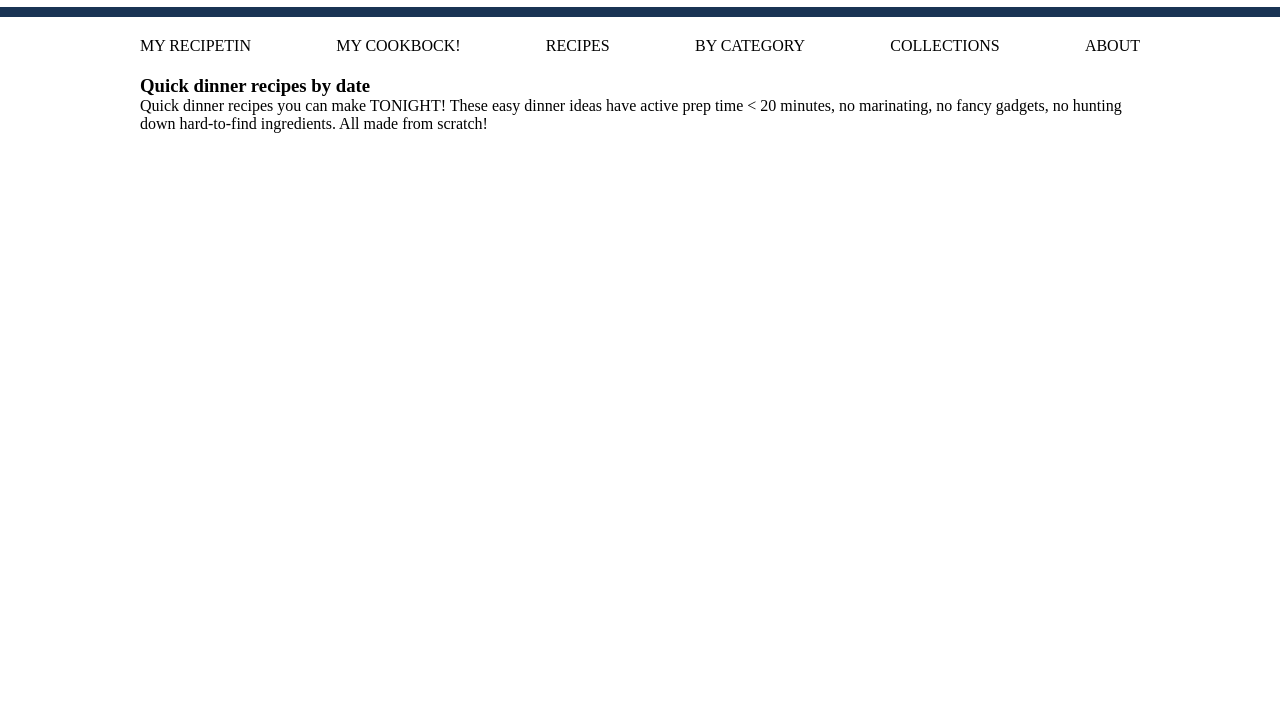
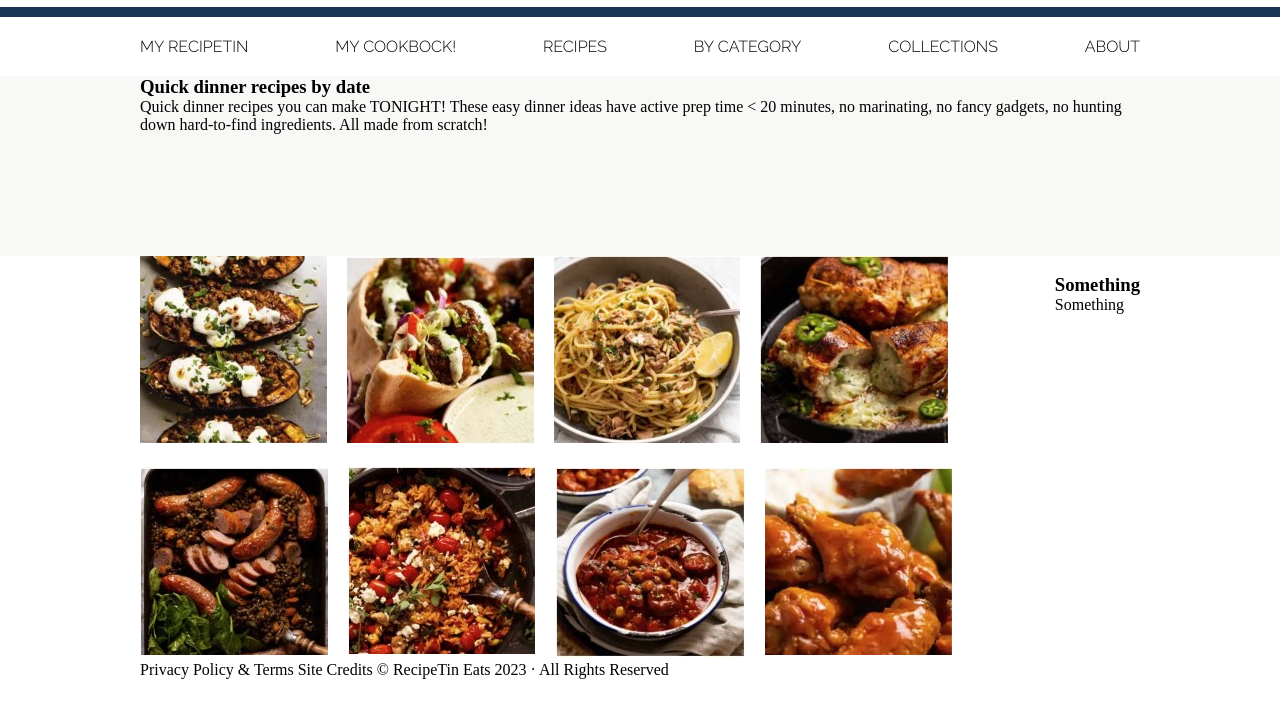
Before and after one commit to CharlieMaven/Receipts, a plain HTML site: page index.html in a window 1280 px wide. Shown: the part 77-794 px from the top of the page. Drawn offline with Linux system fonts and the light colour scheme; a web font is replaced by a local one.

Commit message:
Adjust alignment of elements

```diff
--- a/index.html
+++ b/index.html
@@ -4,8 +4,8 @@
     <meta charset="UTF-8">
     <meta name="viewport" content="width=device-width, initial-scale=1.0">
     <link rel="stylesheet" href="style.css">
-    <link href="https://fonts.googleapis.com/css2?family=Markazi+Text:wght@400;500;600&display=swap" rel="stylesheet">
-    <link href="https://fonts.googleapis.com/css2?family=Markazi+Text:wght@400;500;600&display=swap" rel="stylesheet">
+    <link href="https://fonts.googleapis.com/css2?family=Markazi+Text:wght@400;500;600&family=Raleway:wght@100;300;700&display=swap" rel="stylesheet">
+    <link href="https://fonts.googleapis.com/css2?family=Lora:wght@400;500&family=Markazi+Text:wght@400;500;600&family=Raleway:wght@100;300;700&display=swap" rel="stylesheet">
     <title>Receipts Odin</title>
 </head>
 <body>
@@ -27,30 +27,48 @@
     </nav>
 
     <div class="highlight">
-        <h3>Quick dinner recipes <span>by date</span></h3>
-        <p>Quick dinner recipes you can make TONIGHT! These easy dinner ideas have active prep time < 20 minutes, no marinating, no fancy gadgets, no hunting down hard-to-find ingredients. All made from scratch!</p>
+        <h3 class="highlight-text">Quick dinner recipes <span>by date</span></h3>
+        <p class="highlight-text">Quick dinner recipes you can make TONIGHT! These easy dinner ideas have active prep time < 20 minutes, no marinating, no fancy gadgets, no hunting down hard-to-find ingredients. All made from scratch!</p>
     </div>
 
     <main>
-        <section>
-            <article></article>
-            <article></article>
-            <article></article>
-            <article></article>
-            <article></article>
-            <article></article>
-            <article></article>
-            <article></article>
+        <section class="meals">
+            <article>
+                <img src="Item1.jpg" alt="Meal 1">
+            </article>
+            <article>
+                <img src="Item2.jpg" alt="Meal 2">
+            </article>
+            <article>
+                <img src="Item3.jpg" alt="Meal 3">
+            </article>
+            <article>
+                <img src="Item4.jpg" alt="Meal 4">
+            </article>
+            <article>
+                <img src="Item5.jpg" alt="Meal 5">
+            </article>
+            <article>
+                <img src="Item6.jpg" alt="Meal 6">
+            </article>
+            <article>
+                <img src="Item7.jpg" alt="Meal 7">
+            </article>
+            <article>
+                <img src="Item8.jpg" alt="Meal 8">
+            </article>
         </section>
         <sidebar>
             <img>
-            <h3></h3>
-            <p></p>
+            <h3> Something</h3>
+            <p>Something</p>
         </sidebar>
     </main>
 
     <footer>
-        <p></p>
+        <p>Privacy Policy & Terms
+            Site Credits
+            © RecipeTin Eats 2023 · All Rights Reserved</p>
     </footer>
 </body>
 </html>
--- a/style.css
+++ b/style.css
@@ -35,6 +35,7 @@ ul {
   li {
     float: left;
     padding: 20px 0;
+    font-family: Raleway;
   }
 
   li a {
@@ -51,6 +52,13 @@ ul {
   }
 
 .highlight {
+    width: 100%;
+    margin: 0 ;
+    height: 180px;
+    background-color: rgba(246,245,243,0.7);
+}
+
+.highlight-text {
     width: 1000px;
     margin: 0 auto;
 }
@@ -58,6 +66,18 @@ ul {
 main {
     width: 1000px;
     margin: 0 auto;
+    display: flex;
+}
+
+.meals {
+  flex-grow: 7;
+  display: flex;
+  flex-wrap: wrap;
+  gap: 20px;
+}
+
+sidebar {
+  flex-grow: 3;
 }
 
 footer p {
```
